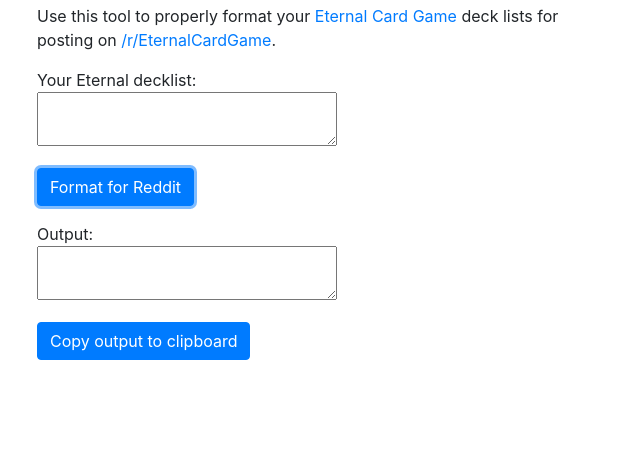
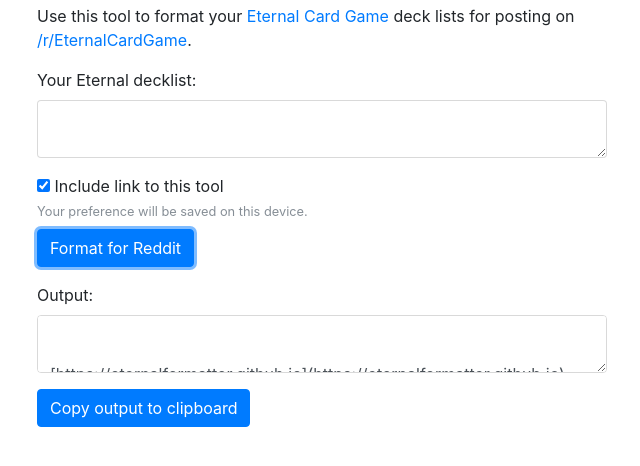
Before and after one commit to eternalformatter/eternalformatter, a plain HTML site: page index.html in a window 1280 px wide. Both pictures are taken after a click on the button "Format for Reddit". Shown: the part 96-562 px from the top of the page, without its empty margins (318-958 px from the left). Drawn offline with nearby package versions, Linux system fonts and the light colour scheme.

Commit message:
Add feature to include link to the tool; bunch of formatting

```diff
--- a/index.html
+++ b/index.html
@@ -10,32 +10,48 @@
     <div class="col py-5">
       <h1>Eternal Formatter for Reddit</h1>
       <p>
-        Use this tool to properly format your <a href="http://eternalcardgame.com/">Eternal Card Game</a> deck lists for posting on <a href="https://reddit.com/r/EternalCardGame">/r/EternalCardGame</a>.
+        Use this tool to format your <a href="http://eternalcardgame.com/">Eternal Card Game</a> deck lists for posting on <a href="https://reddit.com/r/EternalCardGame">/r/EternalCardGame</a>.
       </p>
-      <p>
-        Your Eternal decklist:<br>
-        <textarea id="inbox" style="width: 300px"></textarea>
-      </p>
-      <p>
-        <button class="btn btn-primary" id="formatButton">Format for Reddit</button>
-      </p>
-      <div id="outputArea" style="display: none">
-        <p>
-          Output:<br>
-          <textarea id="outbox" style="width: 300px"></textarea>
-        </p>
+      <div class="form-group">
+        <label for="inbox">Your Eternal decklist:</label>
+        <textarea class="form-control" id="inbox"></textarea>
       </div>
-      <p>
-        <button class="btn btn-primary" id="copyButton" style="display: none">Copy output to clipboard</button>
-      </p>
-      <div id="feedback" style="display: none"></div>
+      <div class="form-check">
+        <label class="form-check-label">
+          <input type="checkbox" class="form-check-input" id="linkCheckbox" checked>
+          Include link to this tool
+        </label>
+        <small class="form-text text-muted">Your preference will be saved on this device.</small>
+      </div>
+      <button class="btn btn-primary" id="formatButton">Format for Reddit</button>
+      <div id="outputArea" style="display: none" class="pt-3">
+        <div class="form-group">
+          <label for="outbox">Output:</label>
+          <textarea id="outbox" class="form-control"></textarea>
+        </div>
+      </div>
+      <button class="btn btn-primary" id="copyButton" style="display: none">Copy output to clipboard</button>
+      <div class="mt-3">
+        <div id="feedback" style="display: none"></div>
+      </div>
     </div>
   </div>
 </div>
 <script>
+var includeLinkCheckStatus = window.localStorage.getItem('includeLink');
+if (includeLinkCheckStatus != null) {
+  document.getElementById('linkCheckbox').checked = includeLinkCheckStatus == "yes";
+}
+document.getElementById('linkCheckbox').addEventListener('click', function(event) {
+  window.localStorage.setItem('includeLink', event.srcElement.checked ? "yes" : "no");
+});
 document.getElementById('formatButton').addEventListener('click', function() {
   var input = document.getElementById('inbox').value;
-  document.getElementById('outbox').value = input.replace(/$/mg, "  ");
+  var output = input.replace(/$/mg, "  ");
+  if (document.getElementById('linkCheckbox').checked) {
+    output += '\n\n[https://eternalformatter.github.io](https://eternalformatter.github.io)';
+  }
+  document.getElementById('outbox').value = output;
   document.getElementById('outbox').select();
   document.getElementById('copyButton').style.display = "inline-block";
   document.getElementById('outputArea').style.display = "block";
@@ -50,7 +66,7 @@ document.getElementById('copyButton').addEventListener('click', function() {
     document.getElementById('feedback').innerHTML = '<span style="color: #118738">✓ Copied</span>';
   } catch (err) {
     document.getElementById('feedback').classList.add('alert', 'alert-danger');
-    document.getElementById('feedback').innerHTML = 'Couldn\'t copy...just select select all and copy manually.';
+    document.getElementById('feedback').innerHTML = 'Couldn\'t copy...just select all and copy manually.';
   }
   document.getElementById('feedback').style.display = "block";
 });
```
